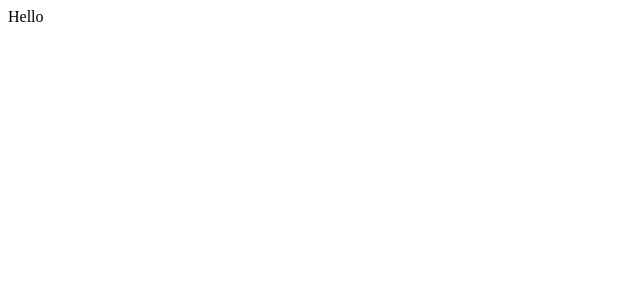
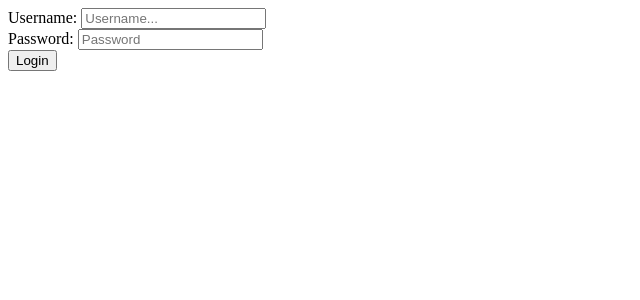
Before and after one commit to jiajun-bug/TT3_Group-17, a React (Create React App) app: page / in a window 1280 px wide. Shown: the top 300 px of the page, without its empty margins (0-640 px from the left). Built offline with nearby package versions, Linux system fonts and the light colour scheme.

Commit message:
Login Page Created

```diff
--- a/package.json
+++ b/package.json
@@ -6,6 +6,7 @@
     "@testing-library/jest-dom": "^5.11.9",
     "@testing-library/react": "^11.2.5",
     "@testing-library/user-event": "^12.8.1",
+    "axios": "^0.21.1",
     "react": "^17.0.1",
     "react-dom": "^17.0.1",
     "react-scripts": "4.0.3",
--- a/src/App.js
+++ b/src/App.js
@@ -1,13 +1,27 @@
 import React from 'react';
-import { render } from 'react-dom';
+import Login from './Login';
+import LoginApi from "./api/LoginApi";
 
 class App extends React.Component {
+    state = {response: ""};
+    LoggingIn = async (user, pass) => {
+        const loggedin = await LoginApi.post("/login",{
+            username: user,
+            password: pass
+        });
+        this.setState({response: loggedin});
+        console.log(loggedin);
+    }
+
     render() {
         return (
-            <div>Hello</div>
+            <div>
+                <Login onsubmit={this.LoggingIn} />
+            </div>
+
         );
 
-    }
+    };
 }
 
 export default App;
--- /dev/null
+++ b/src/Login.js
@@ -0,0 +1,30 @@
+import React from 'react';
+
+class Login extends React.Component {
+    state={user:'',pass:''};
+
+    onFormSubmit = (event) => {
+        event.preventDefault();
+        this.props.onsubmit(this.state.user,this.state.pass);
+    }
+
+    render() {
+        return (
+            <form className="ui form" onSubmit={this.onFormSubmit}>
+                <div className="field">
+                    <label>Username: </label>
+                    <input type="text" placeholder="Username..." onChange={(e)=>this.setState({user:e.target.value})} />
+                </div>
+                <div className="field">
+                    <label>Password: </label>
+                    <input type="text" placeholder="Password" onChange={(e)=>this.setState({pass:e.target.value})} />
+                </div>
+                <button className="ui button" type="submit">Login</button>
+
+            </form>
+        );
+    }
+
+}
+
+export default Login
--- /dev/null
+++ b/src/api/LoginApi.js
@@ -0,0 +1,8 @@
+import axios from 'axios';
+
+export default axios.create({
+    baseURL: "https://849rs099m3.execute-api.ap-southeast-1.amazonaws.com/techtrek",
+    headers: {
+        "x-api-key": "PDprxfeN6h773d3G9RvBN2zp6H79R0tjp17Fhd0d"
+    }
+});
```
Also changed, not shown: 1 other file (tests, documents, lock files or other folders).
